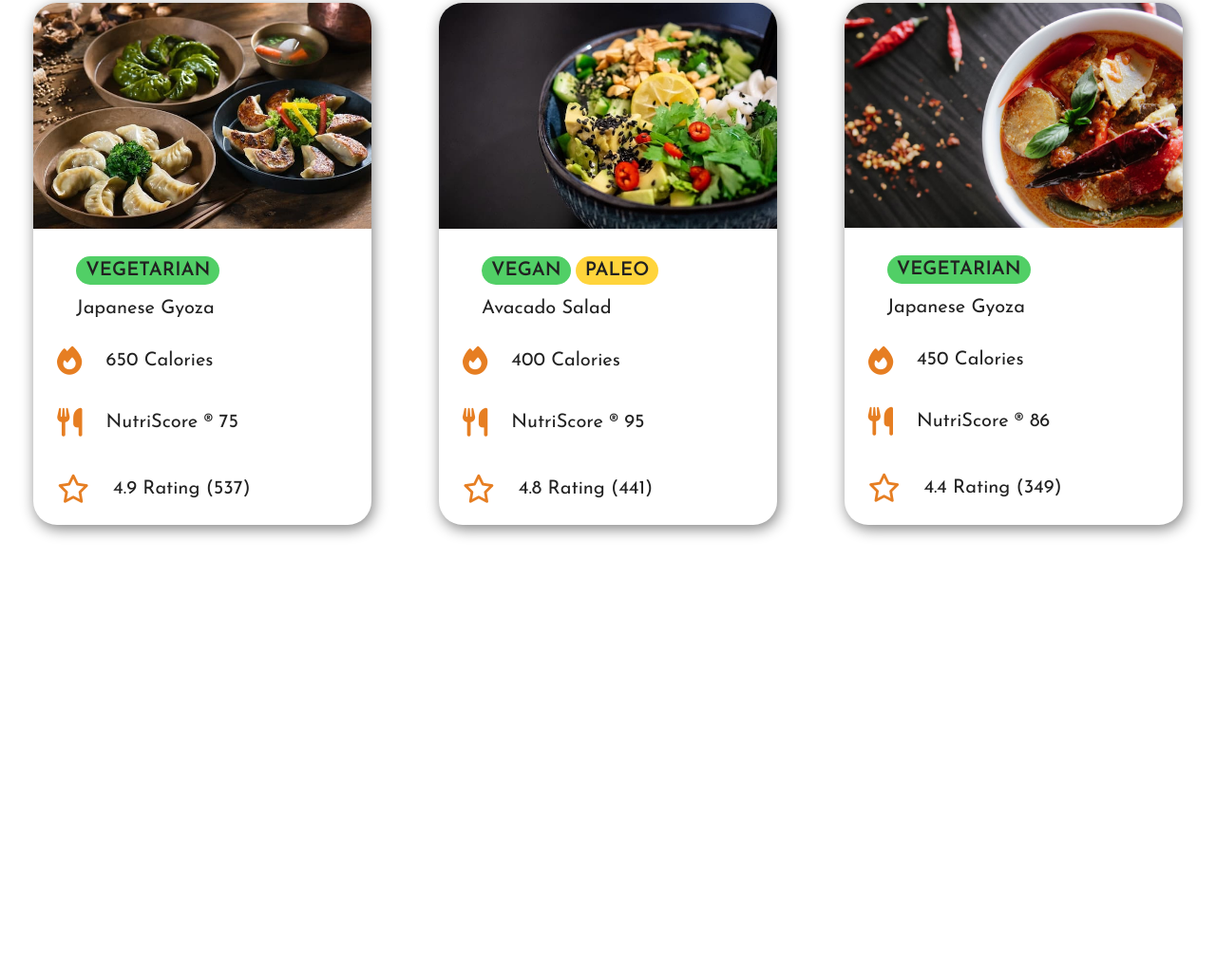
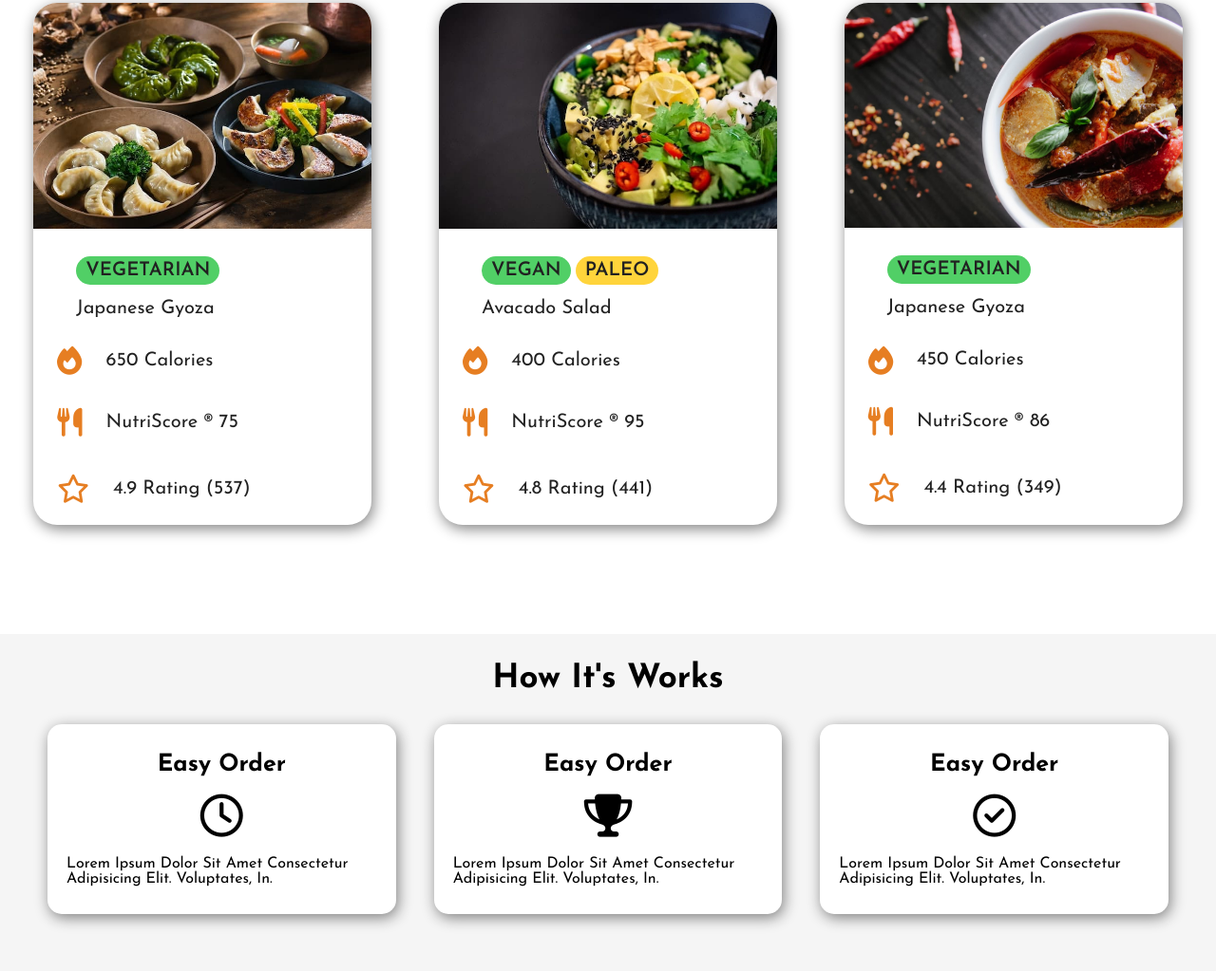
Before and after one commit to Dev-SheikhSuhail/food-store, a plain HTML site: page index.html in a window 1280 px wide. Shown: the part 761-1784 px from the top of the page at 95% size. Before the commit the page ends 1429 px from the top, so only its background shows below. Drawn offline with Linux system fonts and the light colour scheme.

Commit message:
added section B

```diff
--- a/index.html
+++ b/index.html
@@ -12,6 +12,7 @@
       referrerpolicy="no-referrer"
     />
     <link rel="stylesheet" href="style.css" />
+    <!-- https://idigitify-fstore.netlify.app/ -->
   </head>
   <body>
     <header>
@@ -132,6 +133,37 @@
           </div>
         </div>
       </section>
+      <section class="section-B">
+        <div class="working-cards">
+          <h1>how it's works</h1>
+          <div class="cards">
+            <div class="cards-child card-child-1">
+              <h3>easy order</h3>
+              <i class="fa-regular fa-clock"></i>
+              <p>
+                lorem ipsum dolor sit amet consectetur adipisicing elit.
+                Voluptates, in.
+              </p>
+            </div>
+            <div class="cards-child card-child-2">
+              <h3>easy order</h3>
+              <i class="fa-solid fa-trophy"></i>
+              <p>
+                lorem ipsum dolor sit amet consectetur adipisicing elit.
+                Voluptates, in.
+              </p>
+            </div>
+            <div class="cards-child card-child-3">
+              <h3>easy order</h3>
+              <i class="fa-regular fa-circle-check"></i>
+              <p>
+                lorem ipsum dolor sit amet consectetur adipisicing elit.
+                Voluptates, in.
+              </p>
+            </div>
+          </div>
+        </div>
+      </section>
     </main>
     <footer></footer>
   </body>
--- a/style.css
+++ b/style.css
@@ -142,3 +142,39 @@ header > h1 {
   gap: 20px;
   padding-left: 15px;
 }
+.working-cards > h1 {
+  text-align: center;
+  font-size: 35px;
+}
+
+.cards-child {
+  display: flex;
+  flex-direction: column;
+  justify-content: space-evenly;
+  align-items: center;
+  width: 400px;
+  height: 200px;
+  padding: 10px 20px;
+  background-color: white;
+  margin: 0px 20px;
+  box-shadow: 2px 4px 15px grey;
+  border-radius: 15px;
+}
+.cards {
+  display: flex;
+  flex-direction: row;
+  justify-content: center;
+}
+.section-B {
+  background-color: whitesmoke;
+  padding: 30px;
+}
+.cards-child > h3 {
+  font-size: 25px;
+}
+.cards-child > i {
+  font-size: 45px;
+}
+.cards {
+  padding: 30px 0px;
+}
```
